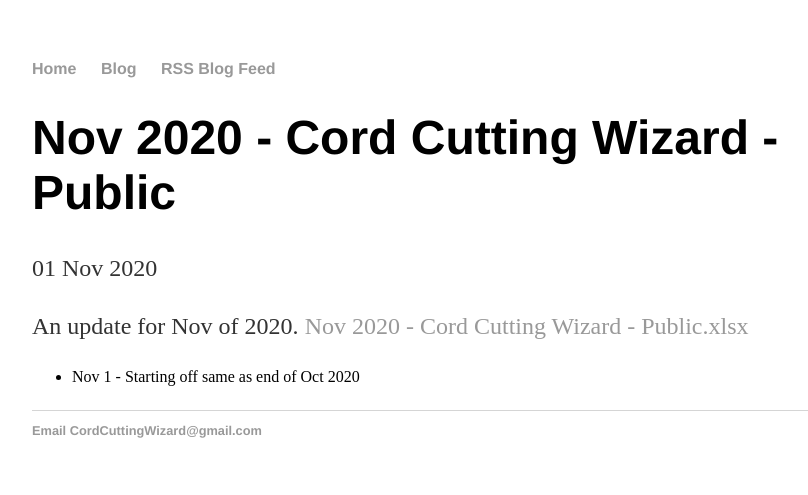
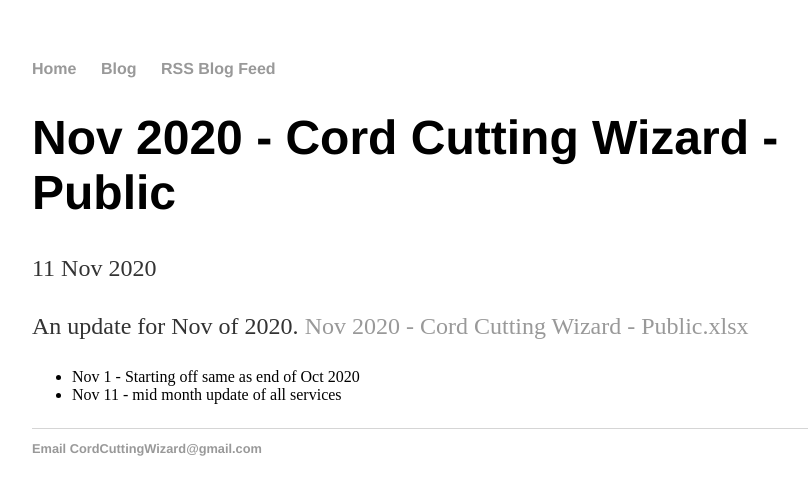
Before and after one commit to wjhladik/wjhladik.github.io, a Jekyll site: the page built from _posts/2020-11-11-Nov-2020-Cord-Cutting-Wizard-Public.md, in a window 1280 px wide. Shown: the top 495 px of the page, without its empty margins (160-968 px from the left). Built offline with Jekyll 4.4.1, drawn with Linux system fonts in a browser that asks for light colours.

Commit message:
Update and rename 2020-11-01-Nov-2020-Cord-Cutting-Wizard-Public.md to 2020-11-11-Nov-2020-Cord-Cutting-Wizard-Public.md

```diff
--- a/_posts/2020-11-01-Nov-2020-Cord-Cutting-Wizard-Public.md
+++ b/_posts/2020-11-11-Nov-2020-Cord-Cutting-Wizard-Public.md
@@ -1,9 +1,10 @@
 ---
 layout: post
 title: "Nov 2020 - Cord Cutting Wizard - Public"
-date: 2020-11-01
+date: 2020-11-11
 ---
 <p>An update for Nov of 2020. <a href="/Nov 2020 - Cord Cutting Wizard - Public.xlsx">Nov 2020 - Cord Cutting Wizard - Public.xlsx</a>
   <p>
     <ul>
       <li>Nov 1 - Starting off same as end of Oct 2020
+      <li>Nov 11 - mid month update of all services
```
